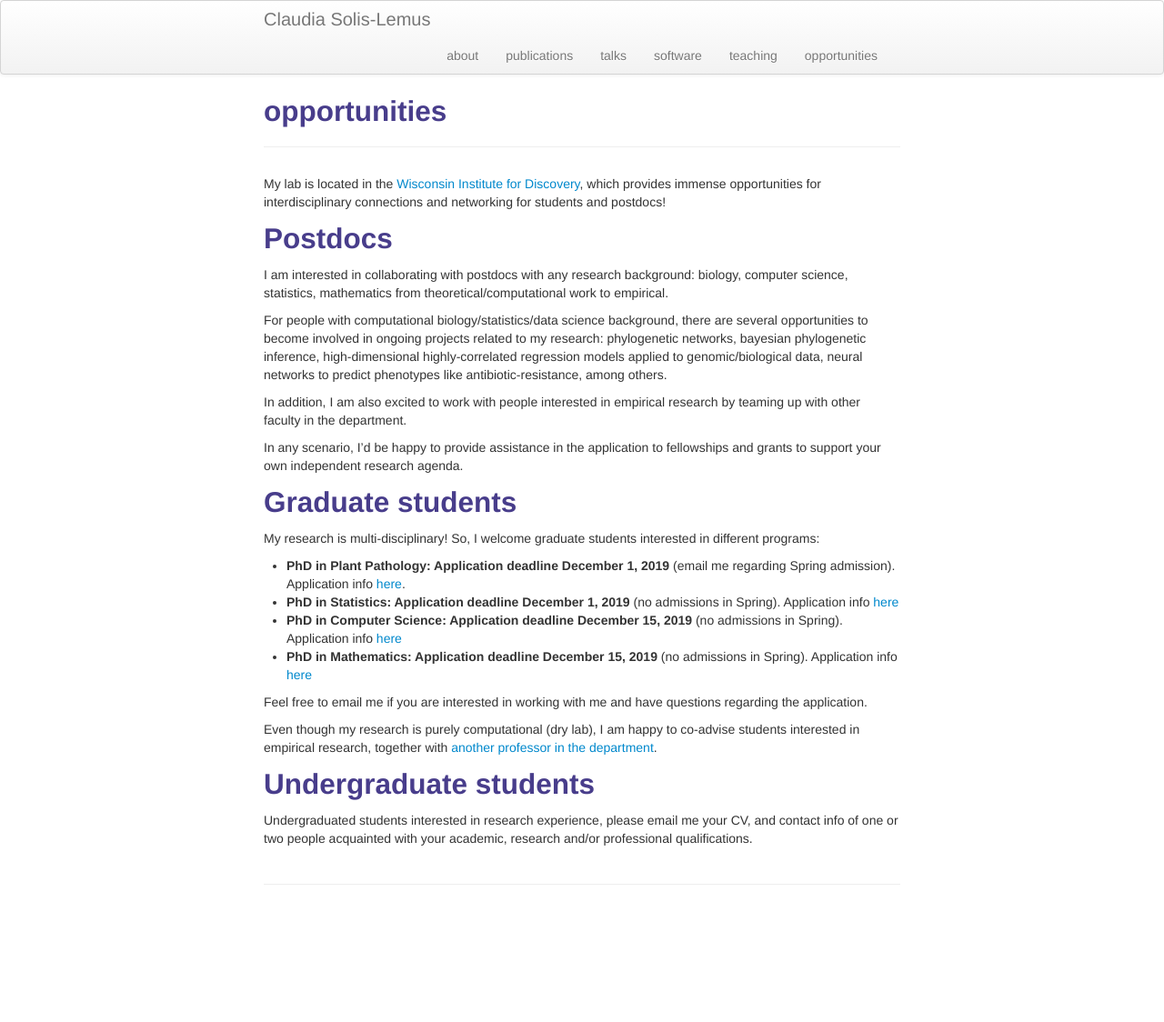
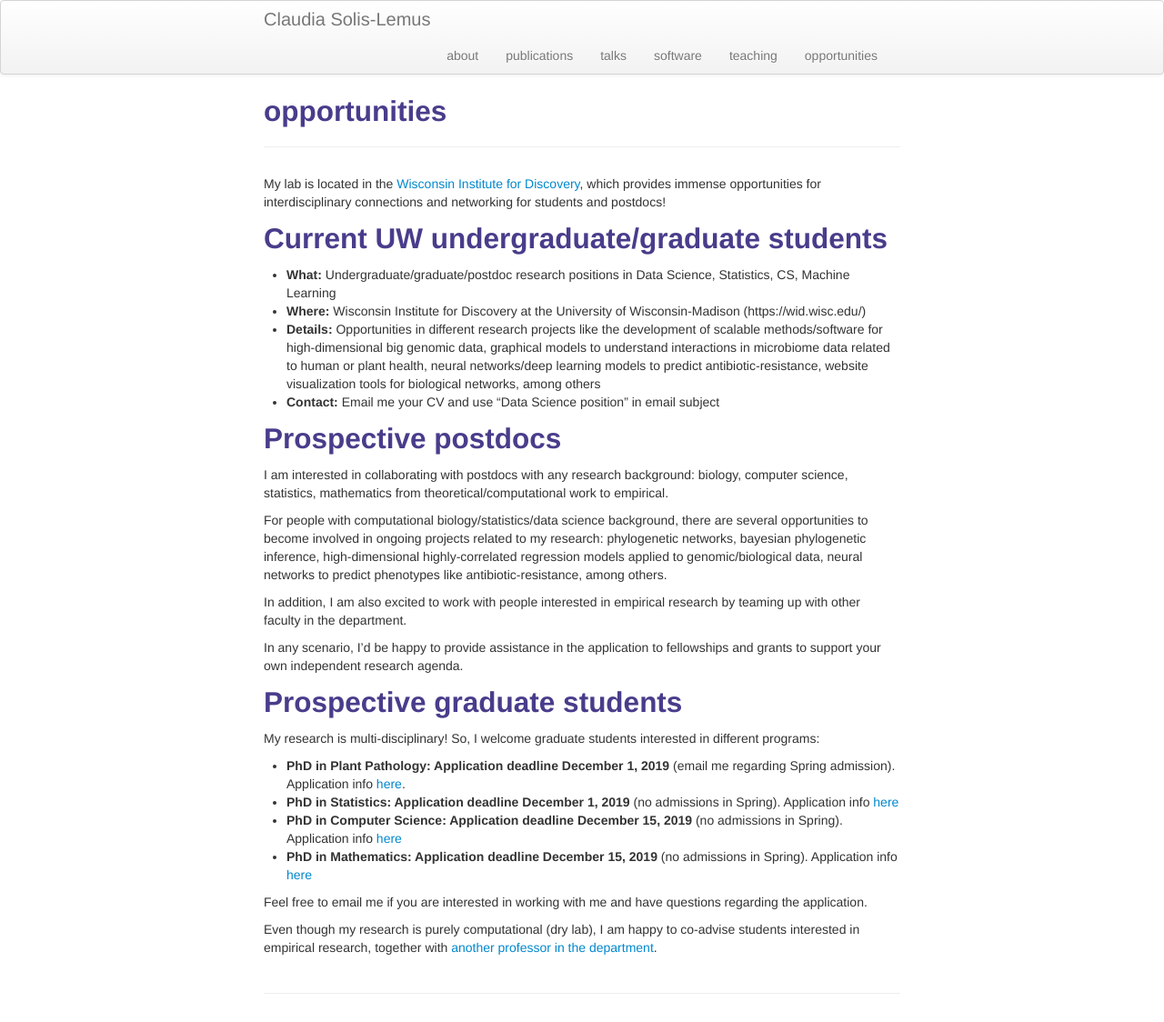
Before and after one commit to crsl4/crsl4.github.io, a Jekyll site: the page built from pages/news.md, in a window 1280 px wide. Shown: the whole page at 91% size. Built offline with Jekyll 4.4.1, drawn with Linux system fonts in a browser that asks for light colours; before the commit the page ends 1004 px from its top, so only the background shows below that.

Commit message:
updated news

```diff
--- a/pages/news.md
+++ b/pages/news.md
@@ -6,7 +6,14 @@ description: Claudia Solis-Lemus
 
 My lab is located in the [Wisconsin Institute for Discovery](https://wid.wisc.edu/), which provides immense opportunities for interdisciplinary connections and networking for students and postdocs!
 
-## Postdocs
+## Current UW undergraduate/graduate students
+
+- **What:** Undergraduate/graduate/postdoc research positions in Data Science, Statistics, CS, Machine Learning
+- **Where:** Wisconsin Institute for Discovery at the University of Wisconsin-Madison (https://wid.wisc.edu/)
+- **Details:** Opportunities in different research projects like the development of scalable methods/software for high-dimensional big genomic data, graphical models to understand interactions in microbiome data related to human or plant health, neural networks/deep learning models to predict antibiotic-resistance, website visualization tools for biological networks, among others
+- **Contact:** Email me your CV and use "Data Science position" in email subject
+
+## Prospective postdocs
 
 I am interested in collaborating with postdocs with any research background: biology, computer science, statistics, mathematics from theoretical/computational work to empirical.
 
@@ -16,7 +23,7 @@ In addition, I am also excited to work with people interested in empirical resea
 
 In any scenario, I'd be happy to provide assistance in the application to fellowships and grants to support your own independent research agenda.
 
-## Graduate students
+## Prospective graduate students
 
 My research is multi-disciplinary! So, I welcome graduate students interested in different programs:
 - **PhD in Plant Pathology: Application deadline December 1, 2019** (email me regarding Spring admission). Application info [here](https://plantpath.wisc.edu/application-process/).
@@ -27,8 +34,3 @@ My research is multi-disciplinary! So, I welcome graduate students interested in
 Feel free to email me if you are interested in working with me and have questions regarding the application.
 
 Even though my research is purely computational (dry lab), I am happy to co-advise students interested in empirical research, together with [another professor in the department](https://plantpath.wisc.edu/faculty-3/).
-
-
-## Undergraduate students
-
-Undergraduated students interested in research experience, please email me your CV, and contact info of one or two people acquainted with your academic, research and/or professional qualifications.
```
Also changed, not shown: pages/postdoc1.md (+6 -0 lines).
